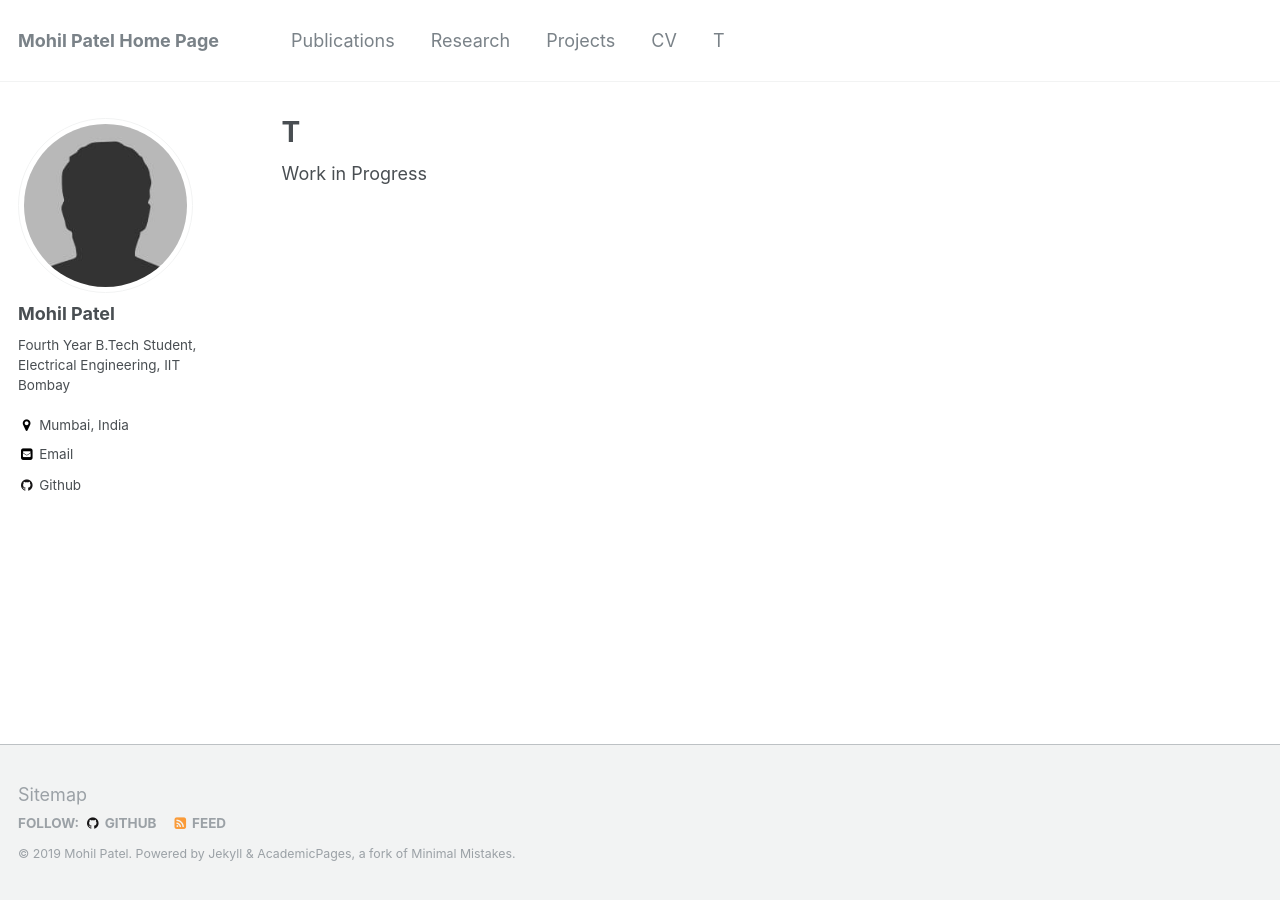
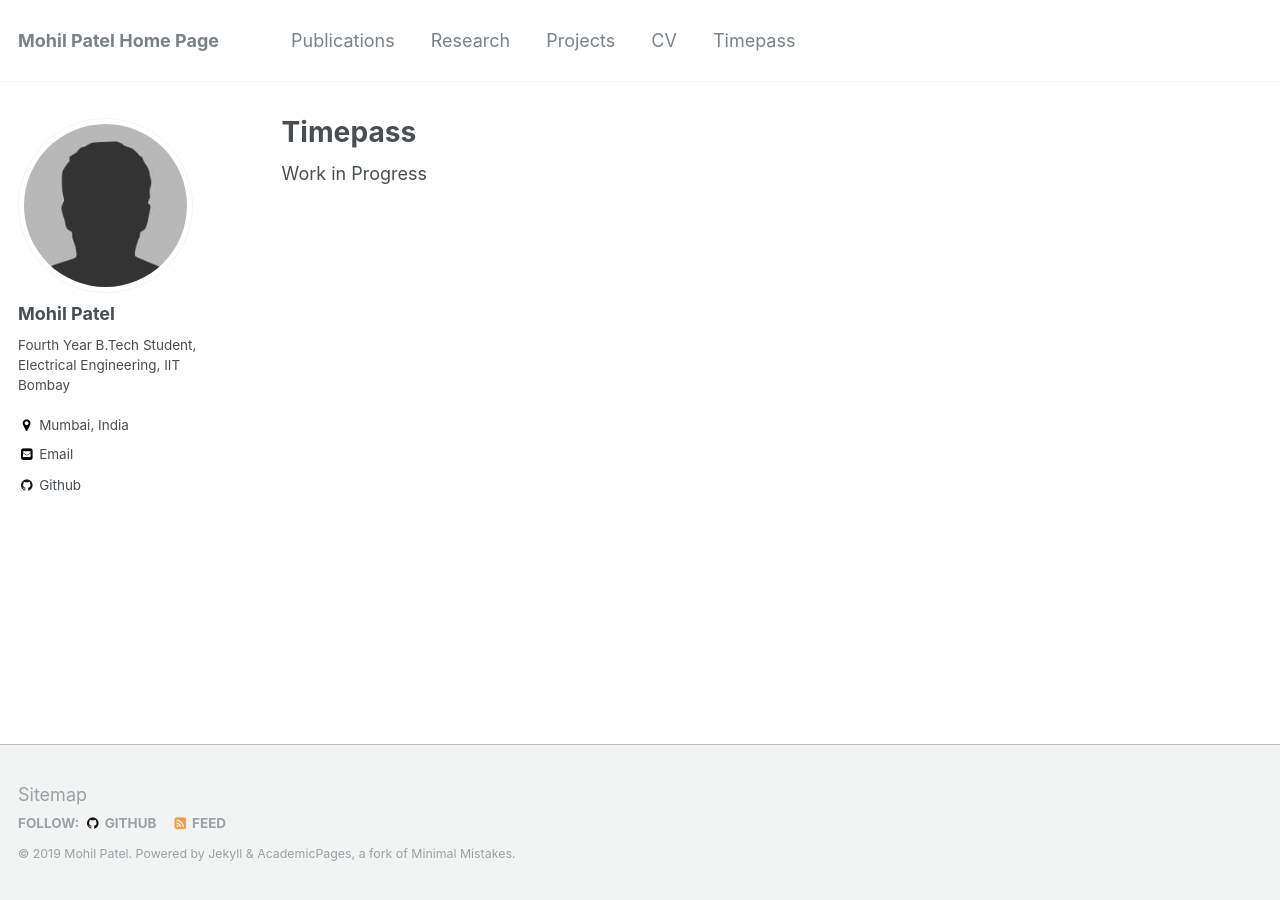
Before and after one commit to shreyasdethe/home, a Jekyll site: the page built from _pages/T.md, in a window 1280 px wide. Built offline with Jekyll 4.4.1, drawn with Linux system fonts in a browser that asks for light colours.

Commit message:
Add on Top Navigation Bar

```diff
--- a/_data/navigation.yml
+++ b/_data/navigation.yml
@@ -13,5 +13,5 @@ main:
   - title: "CV"
     url: /cv/
 
-  - title: "T"
-    url: /T/
+  - title: "Timepass"
+    url: /timepass/
--- a/_pages/T.md
+++ b/_pages/T.md
@@ -1,9 +1,7 @@
 ---
-permalink: /T/
-title: T
+title: "Timepass"
+permalink: /timepass/
 author_profile: true
-redirect_from:
-  - /resume
 ---
 
 Work in Progress
```
